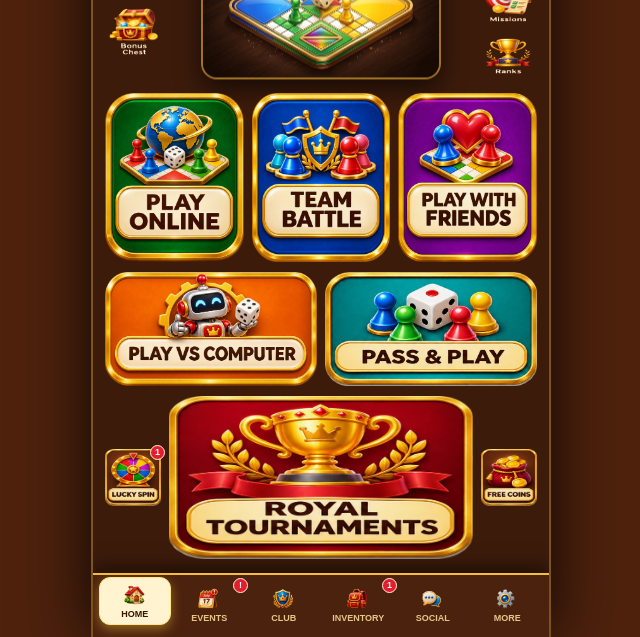
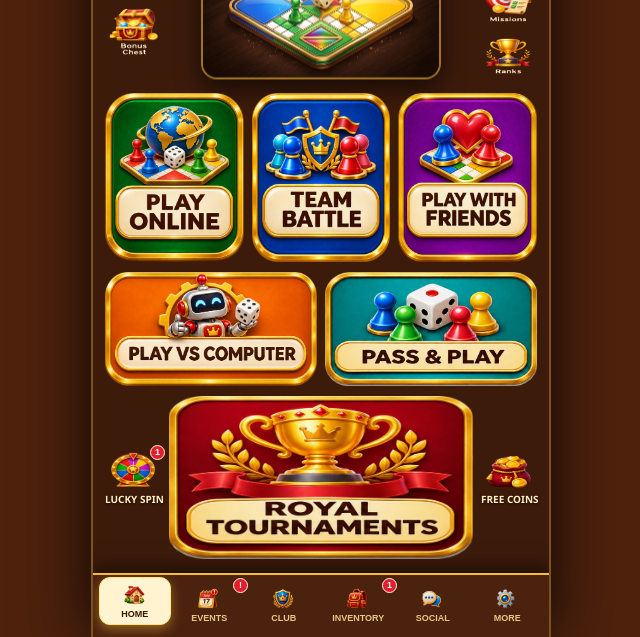
Before and after one commit to S2zxx0zxx/Royal-Ludo-Arena, a website: page public/index.html in a window 1280 px wide. Shown: the part 202-839 px from the top of the page, without its empty margins (319-959 px from the left). Drawn offline with Linux system fonts and the light colour scheme; no server answers.

Commit message:
Float Lucky Spin and Free Coins artwork without card frames

```diff
--- a/public/styles.css
+++ b/public/styles.css
@@ -861,3 +861,40 @@ html, body {
 .v3-rail-btn.sidebar-sheet[data-open="daily-reward"] > .v3-card-image { -webkit-mask-image: url("./assets/ui/royal-sidebar-masks/daily-reward.svg"); mask-image: url("./assets/ui/royal-sidebar-masks/daily-reward.svg"); }
 .v3-rail-btn.sidebar-sheet[data-nav="daily-goals"] > .v3-card-image { -webkit-mask-image: url("./assets/ui/royal-sidebar-masks/missions.svg"); mask-image: url("./assets/ui/royal-sidebar-masks/missions.svg"); }
 .v3-rail-btn.sidebar-sheet[data-open="leaderboard"] > .v3-card-image { -webkit-mask-image: url("./assets/ui/royal-sidebar-masks/ranks.svg"); mask-image: url("./assets/ui/royal-sidebar-masks/ranks.svg"); }
+
+
+/* Floating Home footer shortcuts — Lucky Spin and Free Coins ONLY.
+   Original approved WebP art, click zones and layout are untouched.  The two
+   SVG alpha masks omit baked outer frames, brown fills and label plaques. */
+.v3-home-footer-strip > .v3-rail-btn[data-open="lucky-spin"] > .v3-card-image,
+.v3-home-footer-strip > .v3-rail-btn[data-open="free-chest"] > .v3-card-image {
+  -webkit-mask-repeat: no-repeat;
+  mask-repeat: no-repeat;
+  -webkit-mask-size: 100% 100%;
+  mask-size: 100% 100%;
+  -webkit-mask-position: center;
+  mask-position: center;
+}
+.v3-home-footer-strip > .v3-rail-btn[data-open="lucky-spin"] > .v3-card-image {
+  -webkit-mask-image: url("./assets/ui/royal-footer-masks/lucky-spin.svg");
+  mask-image: url("./assets/ui/royal-footer-masks/lucky-spin.svg");
+}
+.v3-home-footer-strip > .v3-rail-btn[data-open="free-chest"] > .v3-card-image {
+  -webkit-mask-image: url("./assets/ui/royal-footer-masks/free-coins.svg");
+  mask-image: url("./assets/ui/royal-footer-masks/free-coins.svg");
+}
+/* The original words were baked into the old plaques. Render the same labels
+   without a box, while leaving aria-label/keyboard operation on each button. */
+.v3-home-footer-strip > .v3-rail-btn[data-open="lucky-spin"]::after,
+.v3-home-footer-strip > .v3-rail-btn[data-open="free-chest"]::after {
+  content: attr(aria-label);
+  position: absolute;
+  left: 0; right: 0; bottom: 2%;
+  pointer-events: none;
+  text-align: center;
+  white-space: nowrap;
+  font: 900 clamp(7px, 2.35vw, 10px)/1.15 'Segoe UI', system-ui, sans-serif;
+  text-transform: uppercase;
+  color: #fff0c1;
+  text-shadow: 0 1px 2px #2e1008, 0 1px 1px #2e1008;
+}
--- a/public/sw.js
+++ b/public/sw.js
@@ -1,4 +1,4 @@
-const CACHE = 'royal-ludo-arena-v3.1.1-floating-sidebar';
+const CACHE = 'royal-ludo-arena-v3.1.2-floating-footer';
 const BASE = [
   './',
   './index.html',
@@ -33,6 +33,8 @@ const BASE = [
   './assets/ui/royal-home-v2/computer.webp',
   './assets/ui/royal-home-v2/pass.webp',
   './assets/ui/royal-home-v2/lucky-spin.webp',
+  './assets/ui/royal-footer-masks/lucky-spin.svg',
+  './assets/ui/royal-footer-masks/free-coins.svg',
   './assets/ui/royal-home-v2/tournament.webp',
   './assets/ui/royal-home-v2/free-coins.webp',
   './assets/ui/royal-sidebar-masks/starter-pack.svg',
```
Also changed, not shown: tests/floating-home-footer.test.mjs (added, +28 -0 lines), tests/floating-sidebar.test.mjs (+1 -1 lines), public/assets/ui/royal-footer-masks/free-coins.svg (added), public/assets/ui/royal-footer-masks/lucky-spin.svg (added).
